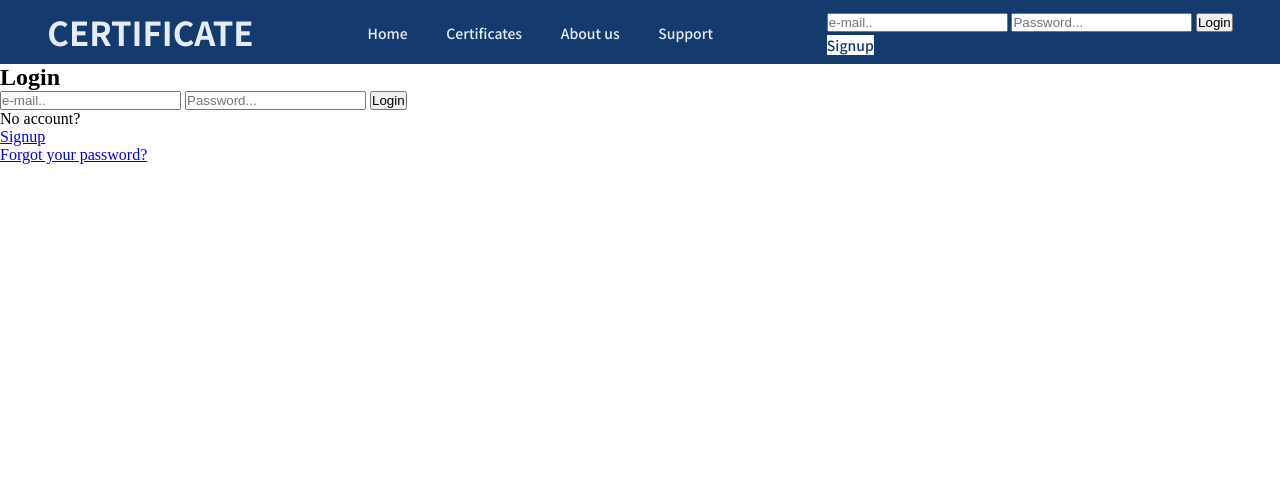
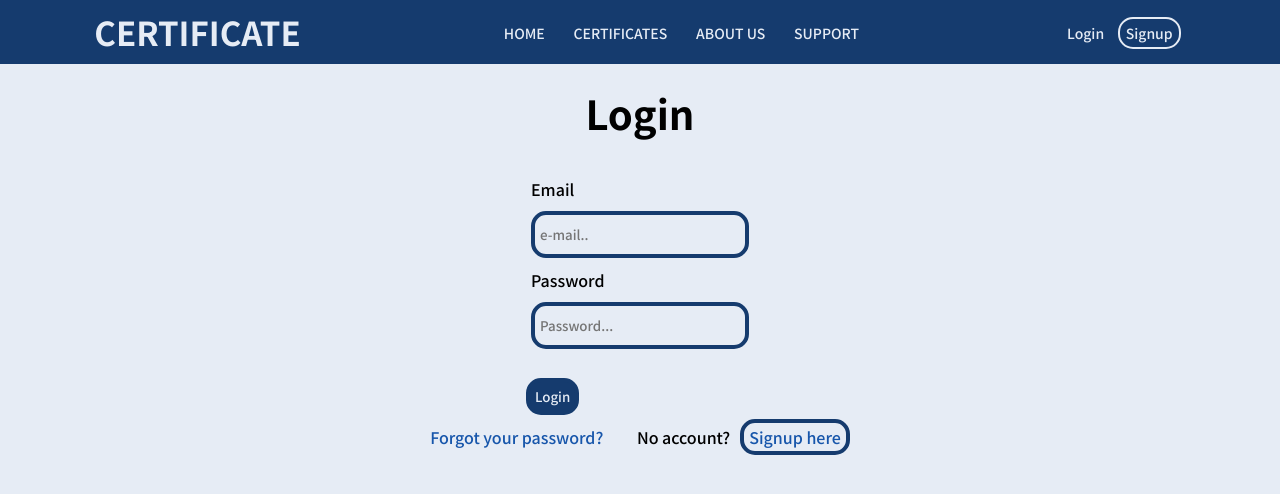
Before and after one commit to kazp058/CertDepo, a PHP site: page /login.php in a window 1280 px wide. Shown: the top 494 px of the page. Run offline with PHP 8.4, Linux system fonts and the light colour scheme.

Commit message:
Styling completed for index, signup and login

```diff
--- a/header.php
+++ b/header.php
@@ -23,8 +23,24 @@
            <li><a href = "#">About us</a></li>
            <li><a href = "#">Support</a></li>
            <li class="nav-links-mobile">
-              <a href = "login.php">Login</a>
-              <a href = "signup.php">Signup</a>
+           <?php
+               if(isset($_SESSION['userId'])){
+           ?>
+                 <a href = "login.php">Login</a>
+                 <a href = "signup.php">Signup</a>
+              <form action="includes/logout.inc.php" method="post">
+                 <button class="highloght-link-onblack" type="submit" name="logout-submit">Logout</button>
+              </form>
+
+           <?php
+               }
+               else{
+           ?>
+                 <a href = "login.php">Login</a>
+                 <a href = "signup.php">Signup</a>
+           <?php
+               }
+           ?>
            </li>
          </ul>
          <div class = "header-login">
@@ -32,18 +48,16 @@
                if(isset($_SESSION['userId'])){
                   ?>
                   <form action="includes/logout.inc.php" method="post">
-                     <button type="submit" name="logout-submit">Logout</button>
+                     <button class="highlight-link-onblack" type="submit" name="logout-submit">Logout</button>
                   </form>
                   <?php
                }
                else{
                   ?>
-                  <form class = "non-essential-mobile" action="includes/login.inc.php" method="post">
-                     <input class="optional-input" type="text" name="mail" placeholder="e-mail..">
-                     <input class="optional-input" type="password" name="pwd" placeholder="Password...">
-                     <button type="submit" name="login-submit">Login</button>
-                  </form>
-                  <a class="non-essential-mobile" href="signup.php">Signup</a>
+                  <div class="non-essential-mobile">
+                     <a href="login.php">Login</a>
+                     <a class="highlight-link-onblack" href="signup.php">Signup</a>
+                  </div>
                   <?php
                }
            ?>
--- a/login.php
+++ b/login.php
@@ -6,51 +6,55 @@
   <div class="wrapper-main">
     <section class="section-default">
       <h1>Login</h1>
+      <div class= "messages">
       <?php
         if(isset($_GET["error"])){
           if($_GET["error"] == "emptyfields"){
-            echo '<p class="loginerror">Please fill all the fields!</p>';
+            echo '<p class="error">Please fill all the fields!</p>';
           }
           else if($_GET["error"] == "sqlerror"){
-            echo '<p class="loginerror">There was an error please retry later</p>';
+            echo '<p class="error">There was an error please retry later</p>';
           }
           else if($_GET["error"] == "wrongpwd"){
-            echo '<p class="loginerror">Password and email does not match</p>';
+            echo '<p class="error">Password and email does not match</p>';
           }
           else if($_GET["error"] == "nouser"){
-            echo '<p class="loginerror">No account not found, please register if you are a new user</p>';
+            echo '<p class="error">No account not found, please register if you are a new user</p>';
           }
         }
         else if(isset($_GET["login"])){
           if($_GET["login"] == "success"){
-            echo '<p class="loginsuccess">Welcome</p>';
+            echo '<p class="success">Welcome '.$_SESSION["userUid"].'! Ready to start?</p>';
           }
         }
         else if(isset($_GET["newpwd"])){
           if($_GET["newpwd"] == "passwordupdated"){
-            echo '<p class="loginsuccess">Your password has been reset!</p>';
+            echo '<p class="success">Your password has been reset!</p>';
           }
         }
       ?>
+      </div>
       <?php
         if(isset($_SESSION["userId"])){
           ?>
           <form action="includes/logout.inc.php" method="post">
-             <button type="submit" name="logout-submit">Logout</button>
+             <button class="highlight-link" type="submit" name="logout-submit">Logout</button>
           </form>
           <?php
         }else{
           ?>
           <form action="includes/login.inc.php" method="post">
+             <p>Email</p>
              <input type="text" name="mail" placeholder="e-mail..">
+             <p>Password</p>
              <input type="password" name="pwd" placeholder="Password...">
-             <button type="submit" name="login-submit">Login</button>
+             <br></br>
+             <button class="highlight-button" type="submit" name="login-submit">Login</button>
           </form>
-          <div class="register-message">
-              <p>No account?</p>
+          <div class="options-horizontal">
               <ul>
-                 <li><a href="signup.php">Signup</a></li>
                  <li><a href="reset-password.php">Forgot your password?</a></li>
+                 <li class="option-horizontal"><p>No account?</p><a class="highlight-link" href="signup.php">Signup here</a></li>
               </ul>
           </div>
           <?php
--- a/style.css
+++ b/style.css
@@ -2,6 +2,11 @@
    margin: 0px;
    padding: 0px;
    box-sizing: border-box;
+   font-family: 'Noto Sans JP', sans-serif;
+}
+
+body{
+   background-color:  #e6ecf5;
 }
 
 nav{
@@ -11,6 +16,14 @@ nav{
   min-height: 8vh;
   background-color: #153b6e;
   font-family: 'Noto Sans JP', sans-serif;
+}
+
+input{
+  outline:none;
+}
+
+button{
+   cursor: pointer;
 }
 
 .logo{
@@ -33,6 +46,7 @@ nav{
    color: #e6ecf5;
    text-decoration: none;
    font-size: 14px;
+   text-transform: uppercase;
 }
 
 .nav-links li{
@@ -40,10 +54,11 @@ nav{
 }
 
 .header-login a{
-   color: #153b6e;
+   color: #e6ecf5;
    text-decoration: none;
    font-size: 14px;
-   background-color: white;
+   background-color:#153b6e;
+   margin: 5px;
 }
 
 .burger{
@@ -54,9 +69,100 @@ nav{
 .burger div{
    width: 25px;
    height: 2px;
-   background-color: white;
+   background-color: #e6ecf5;
    margin: 5px;
    transition: all 0.3s ease;
+}
+
+.section-default{
+
+   margin: 20px;
+   display: flex;
+   align-items: center;
+   flex-direction:column;
+
+}
+
+.section-default h1{
+   font-family: 'Noto Sans JP', sans-serif;
+   font-size: 40px;
+}
+
+.section-default form{
+   margin: 10px;
+}
+
+.section-default form input, .section-default form p{
+   margin: 5px;
+}
+
+.section-default form input{
+   padding: 10px 5px;
+   border-radius: 15px;
+   border: 4px solid #153b6e;
+   background-color:  #e6ecf5;
+}
+
+.section-default button{
+   outline:none;
+}
+
+.section-default .highlight-button{
+   border-radius: 15px;
+   background-color: #153b6e;
+   border: 4px solid #153b6e;
+   padding: 5px;
+   cursor:pointer;
+   color: #e6ecf5;
+}
+
+.options-horizontal li{
+   display: inline;
+   align-items: center;
+   margin: 15px;
+   margin-top:0px;
+}
+
+.options-horizontal a{
+   text-decoration: none;
+   color: #1756AB;
+}
+
+.options-horizontal ul, .options-horizontal li{
+   list-style:none;
+   display: inline-block;
+}
+
+.option-horizontal p{
+   display: inline;
+   margin-right: 10px;
+}
+
+.messages{
+   margin-top: 20px;
+}
+
+.messages .error{
+   background-color:#AB1717;
+   padding: 5px 20px;
+   color: #e6ecf5;
+   border-radius: 15px;
+}
+
+.highlight-link{
+   color: #153b6e;
+   border: 4px solid #153b6e;
+   border-radius: 15px;
+   padding: 2px 5px;
+   background-color:transparent;
+}
+
+.highlight-link-onblack{
+   color: #e6ecf5;
+   border: 2px solid #e6ecf5;
+   border-radius: 15px;
+   padding: 4px 6px;
+   background-color:#153b6e;
 }
 
 @media screen and (max-width:1010px){
```
Also changed, not shown: signup.php (+16 -9 lines).
